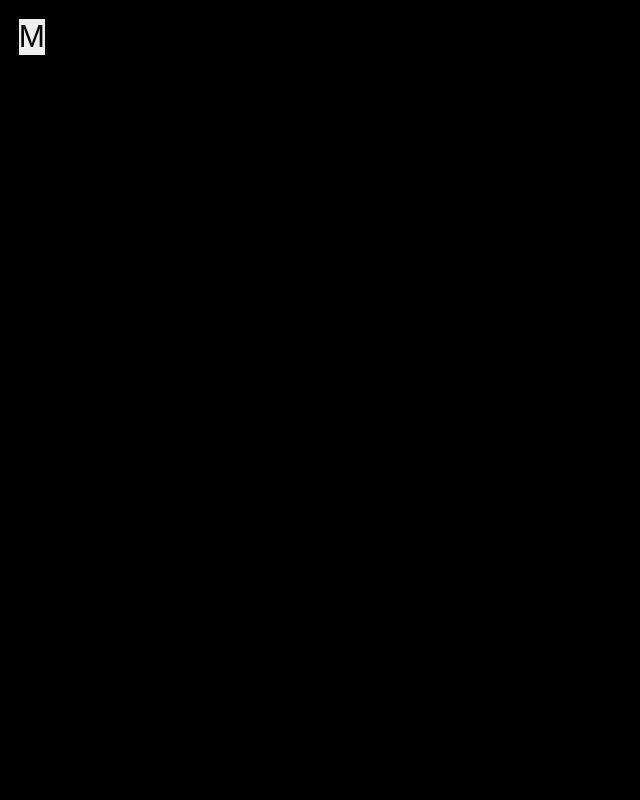
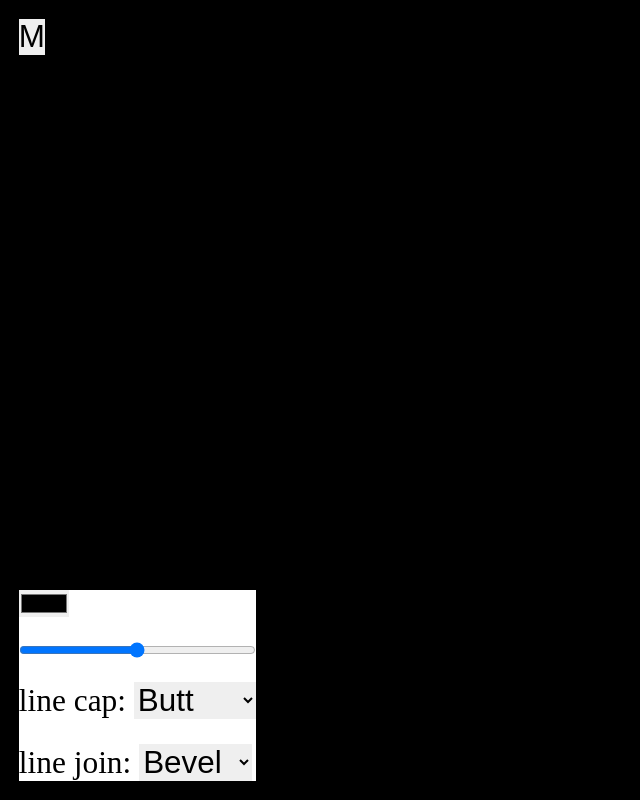
Before and after one commit to EGRrqq/little-notes, a website built with Vite: page src/index.html in a window 1280 px wide. Shown: the whole page, without its empty margins (0-640 px from the left). Built offline with nearby package versions, Linux system fonts and the light colour scheme.

Commit message:
feat(ui): base tool settings layout

```diff
--- a/src/index.html
+++ b/src/index.html
@@ -9,14 +9,41 @@
 </head>
 
 <body>
+  <!-- good opportunity to practice web components -->
   <article class="menu">
     <button class="menu__item--onTop" id="menu__toggle-btn">M</button>
 
-    <section class="menu__item--onTop menu-dropdown--isClosed" id="menu-dropdown" data-is-open="false" aria-hidden="true">
+    <section class="menu__item--onTop menu-dropdown--isClosed" id="menu-dropdown" data-is-open="false"
+      aria-hidden="true">
       <button id="menu-dropdown__open">open</button>
       <button id="menu-dropdown__save">save to</button>
       <hr class="menu-dropdown__divider">
       <button id="menu-dropdown__clear">clear canvas</button>
+    </section>
+  </article>
+
+  <article class="tool-settings">
+    <section class="tool-settings__item--onTop" id="tool-settings-dropdown">
+      <input type="color">
+      <input type="range">
+
+      <div>
+        <label for="line-cap">line cap:</label>
+        <select name="line-cap" id="line-cap">
+          <option value="butt">Butt</option>
+          <option value="round">Round</option>
+          <option value="square">Square</option>
+        </select>
+      </div>
+
+      <div>
+        <label for="line-join">line join:</label>
+        <select name="line-join" id="line-join">
+          <option value="bevel">Bevel</option>
+          <option value="miter">Miter</option>
+          <option value="round">Round</option>
+        </select>
+      </div>
     </section>
   </article>
 
--- a/src/style.css
+++ b/src/style.css
@@ -41,13 +41,19 @@ button:hover {
   box-shadow: inset 0 0 20px 20px rgba(0, 0, 0, 0.1);
 }
 
-.menu {
+.menu,
+.tool-settings {
   position: absolute;
 
   margin: var(--content-padding);
 }
 
-.menu__item--onTop {
+.tool-settings {
+  bottom: 0;
+}
+
+.menu__item--onTop,
+.tool-settings__item--onTop {
   position: relative;
   z-index: 1;
 }
@@ -58,6 +64,13 @@ button:hover {
   margin-top: calc(var(--content-padding) / 2);
 }
 
+#tool-settings-dropdown {
+  display: grid;
+  gap: 1rem;
+
+  background-color: white;
+}
+
 .menu-dropdown--isClosed {
   display: none !important;
 }
```
